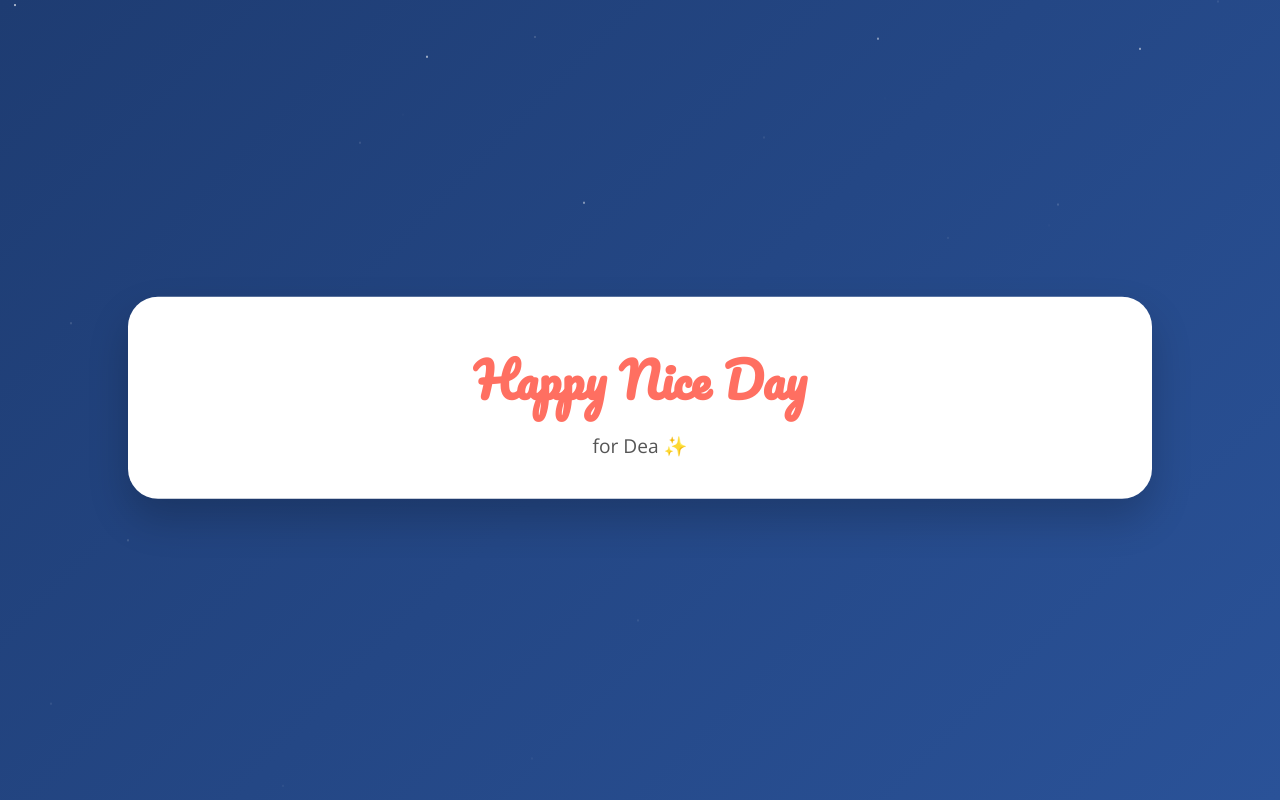
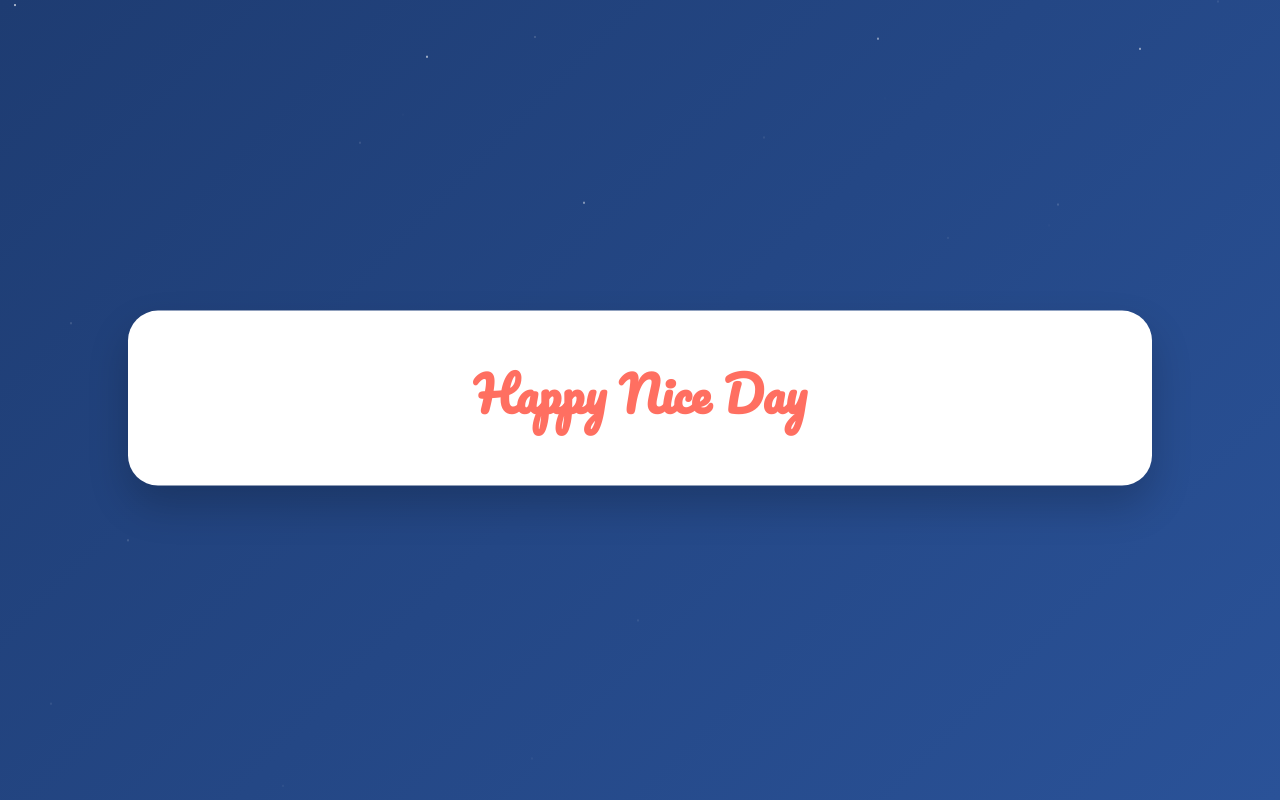
Before and after one commit to farhannurhidayah/website-personal, a plain HTML site: page index.html in a window 1280 px wide. Drawn offline with nearby package versions, Linux system fonts and the light colour scheme.

Commit message:
Update index.html

```diff
--- a/index.html
+++ b/index.html
@@ -104,7 +104,7 @@
   <!-- Kartu Ucapan -->
   <div class="card">
     <h1>Happy Nice Day</h1>
-    <p>for Dea ✨</p>
+    <p></p>
   </div>
 </body>
 </html>
```
